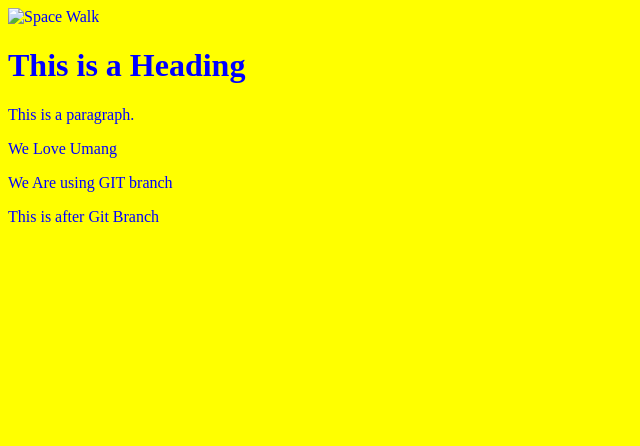
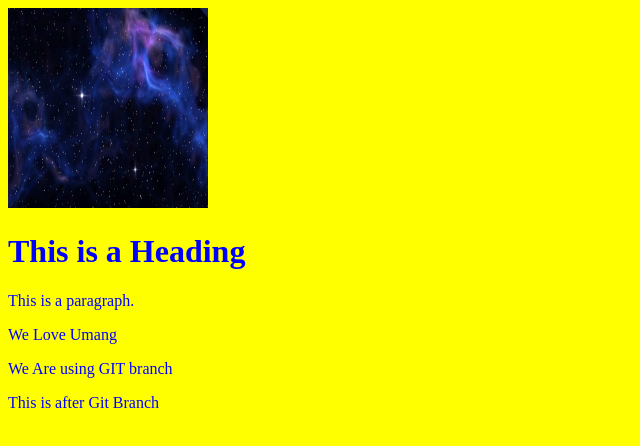
Before and after one commit to umangtanwar/hello-world1, a plain HTML site: page index.html in a window 1280 px wide. Shown: the whole page, without its empty margins (0-640 px from the left). Drawn offline with Linux system fonts and the light colour scheme.

Commit message:
Correction image link to Hello World

```diff
--- a/index.html
+++ b/index.html
@@ -5,7 +5,7 @@
 <link rel="stylesheet" href="stylesheet.css">
 </head>
 <body>
-<div><img src="umang.jpgf" alt="Space Walk" style="width:200px;height:200px;" ></div>
+<div><img src="umang.jpg" alt="Space Walk" style="width:200px;height:200px;" ></div>
 <h1>This is a Heading</h1>
 <p>This is a paragraph.</p>
 <p>We Love Umang</p>
```
